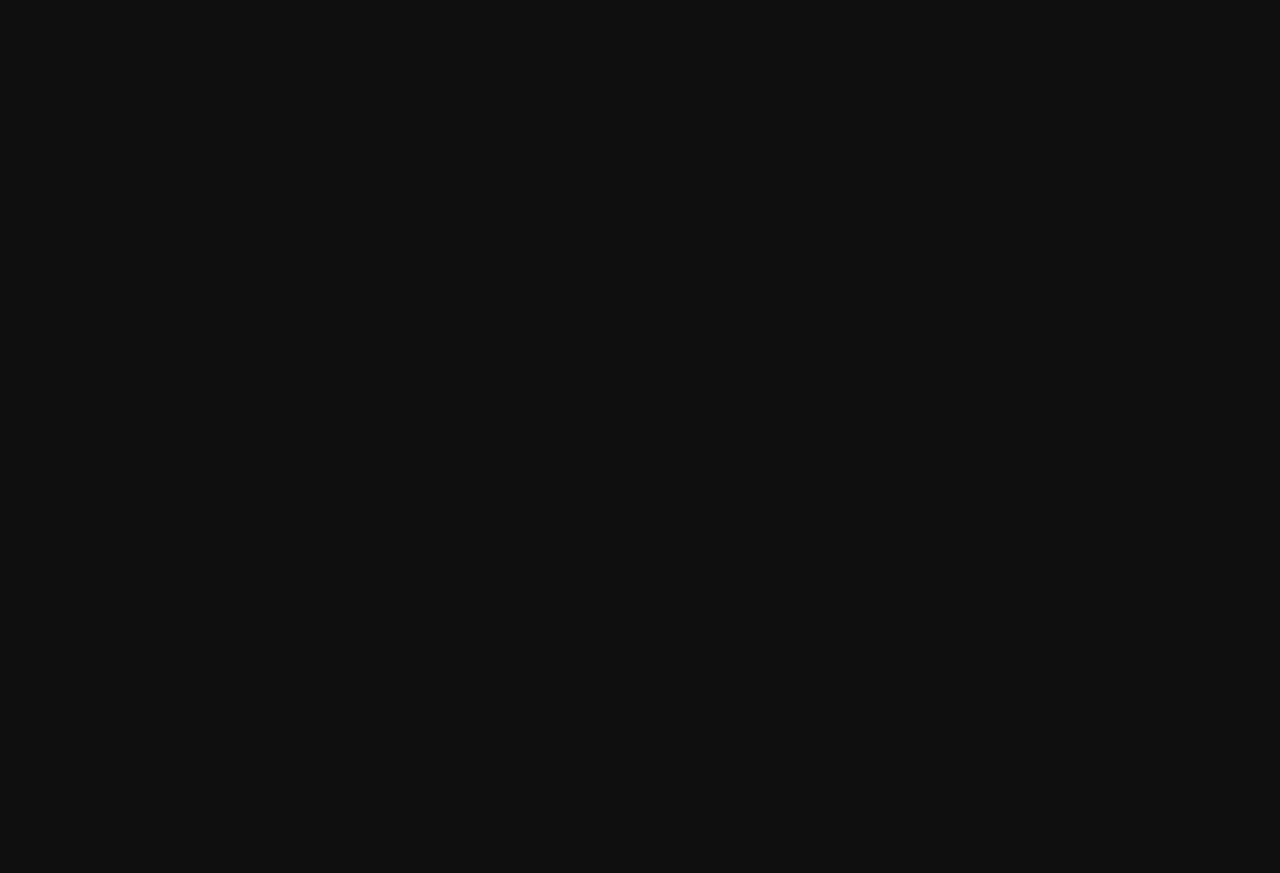
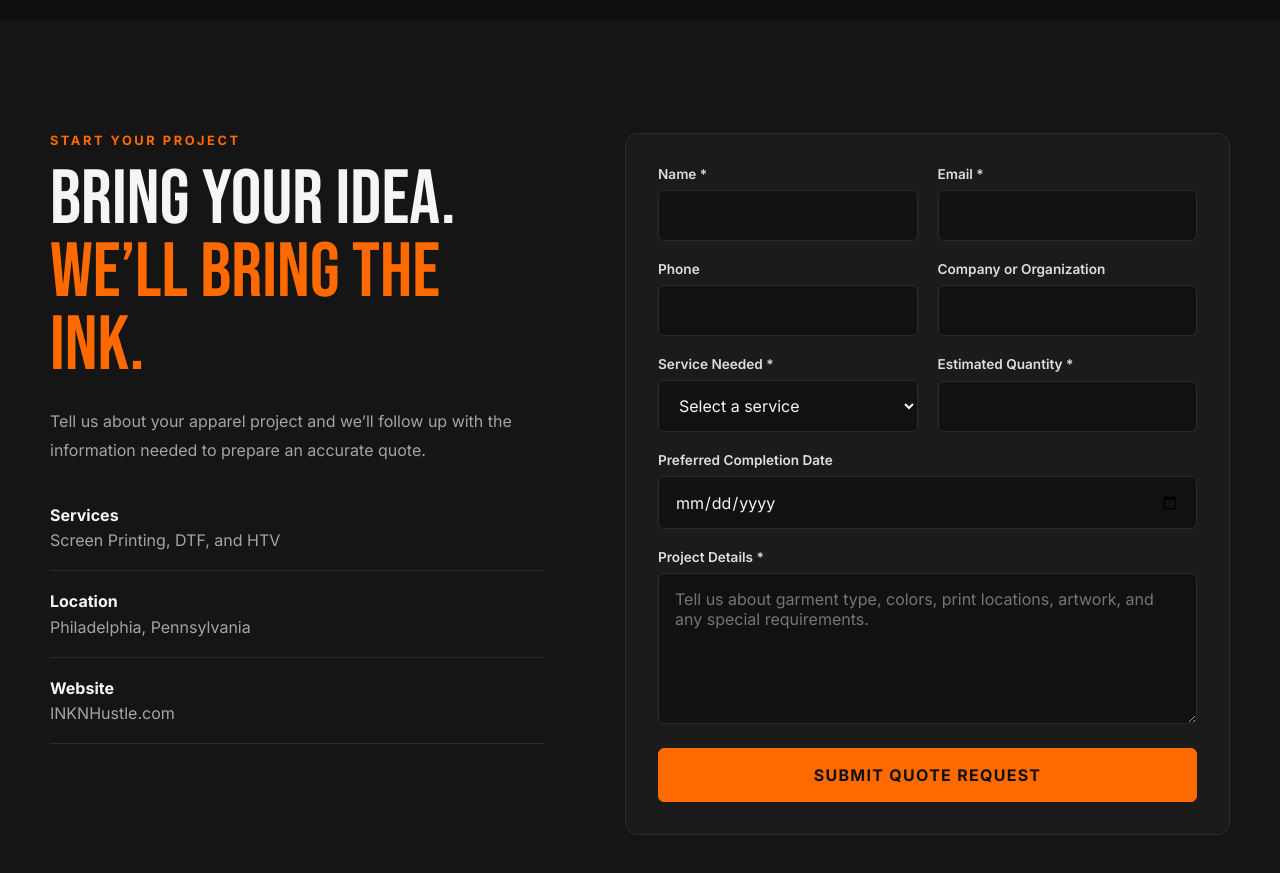
Before and after one commit to CharlieBrown3rd/inknhustle-os, a React (Vite) app: page / in a window 1280 px wide. Shown: the part 2660-3533 px from the top of the page. Before the commit the page ends 2681 px from the top, so only its background shows below. Built offline with nearby package versions, Linux system fonts and the light colour scheme.

Commit message:
Build responsive quote request form

```diff
--- a/src/App.css
+++ b/src/App.css
@@ -392,4 +392,172 @@
   .portfolio-card__visual {
     min-height: 240px;
   }
+}.contact {
+  padding: 7rem 2rem;
+  background: #151515;
 }
+
+.contact__container {
+  width: min(1180px, 100%);
+  margin: 0 auto;
+  display: grid;
+  grid-template-columns: 0.9fr 1.1fr;
+  gap: 5rem;
+  align-items: start;
+}
+
+.contact__eyebrow {
+  margin: 0 0 1rem;
+  color: var(--color-primary);
+  font-size: 0.8rem;
+  font-weight: 700;
+  letter-spacing: 0.2em;
+  text-transform: uppercase;
+}
+
+.contact__title {
+  margin: 0;
+  font-family: "Bebas Neue", sans-serif;
+  font-size: clamp(3rem, 6vw, 5rem);
+  font-weight: 400;
+  line-height: 0.95;
+}
+
+.contact__title span {
+  display: block;
+  color: var(--color-primary);
+}
+
+.contact__intro {
+  max-width: 560px;
+  margin: 1.5rem 0 2.5rem;
+  color: var(--color-muted);
+  line-height: 1.8;
+}
+
+.contact__details {
+  display: grid;
+  gap: 1.25rem;
+}
+
+.contact__details div {
+  display: grid;
+  gap: 0.35rem;
+  padding-bottom: 1.25rem;
+  border-bottom: 1px solid var(--color-border);
+}
+
+.contact__details strong {
+  color: var(--color-text);
+}
+
+.contact__details span {
+  color: var(--color-muted);
+}
+
+.contact-form {
+  padding: 2rem;
+  border: 1px solid var(--color-border);
+  border-radius: 12px;
+  background: #1b1b1b;
+}
+
+.contact-form__grid {
+  display: grid;
+  grid-template-columns: repeat(2, 1fr);
+  gap: 1.25rem;
+}
+
+.form-field {
+  display: grid;
+  gap: 0.5rem;
+}
+
+.form-field--full {
+  grid-column: 1 / -1;
+}
+
+.form-field label {
+  color: #dedede;
+  font-size: 0.85rem;
+  font-weight: 600;
+}
+
+.form-field input,
+.form-field select,
+.form-field textarea {
+  width: 100%;
+  border: 1px solid var(--color-border);
+  border-radius: 6px;
+  background: #111111;
+  color: var(--color-text);
+  padding: 0.9rem 1rem;
+  outline: none;
+  transition:
+    border-color 180ms ease,
+    box-shadow 180ms ease;
+}
+
+.form-field textarea {
+  resize: vertical;
+}
+
+.form-field input:focus,
+.form-field select:focus,
+.form-field textarea:focus {
+  border-color: var(--color-primary);
+  box-shadow: 0 0 0 3px rgba(255, 106, 0, 0.14);
+}
+
+.contact-form__button {
+  width: 100%;
+  min-height: 54px;
+  margin-top: 1.5rem;
+  border: 1px solid var(--color-primary);
+  border-radius: 6px;
+  background: var(--color-primary);
+  color: #111111;
+  font-weight: 800;
+  letter-spacing: 0.08em;
+  text-transform: uppercase;
+  cursor: pointer;
+  transition:
+    transform 180ms ease,
+    background-color 180ms ease;
+}
+
+.contact-form__button:hover {
+  transform: translateY(-2px);
+  background: #ff7a1a;
+}
+
+.contact-form__status {
+  margin: 1rem 0 0;
+  color: #dddddd;
+  line-height: 1.6;
+}
+
+@media (max-width: 900px) {
+  .contact__container {
+    grid-template-columns: 1fr;
+    gap: 3rem;
+  }
+}
+
+@media (max-width: 620px) {
+  .contact {
+    padding-inline: 1.25rem;
+  }
+
+  .contact-form {
+    padding: 1.25rem;
+  }
+
+  .contact-form__grid {
+    grid-template-columns: 1fr;
+  }
+
+  .form-field--full {
+    grid-column: auto;
+  }
+}
--- a/src/App.jsx
+++ b/src/App.jsx
@@ -3,6 +3,7 @@ import Button from "./components/Button/Button";
 import Navbar from "./components/Navbar/Navbar";
 import Portfolio from './sections/Portfolio/Portfolio';
 import Services from "./sections/Services/Services";
+import Contact from "./sections/Contact/Contact";
 function App() {
   return (
     <main>
@@ -30,6 +31,7 @@ function App() {
       </section>
       <Services/>
       <Portfolio/>
+      <Contact/>
     </main>
   );
 }
--- /dev/null
+++ b/src/sections/Contact/Contact.jsx
@@ -0,0 +1,191 @@
+import { useState } from "react";
+
+const initialFormData = {
+  name: "",
+  email: "",
+  phone: "",
+  company: "",
+  service: "",
+  quantity: "",
+  dueDate: "",
+  message: "",
+};
+
+function Contact() {
+  const [formData, setFormData] = useState(initialFormData);
+  const [status, setStatus] = useState("");
+
+  function handleChange(event) {
+    const { name, value } = event.target;
+
+    setFormData((currentFormData) => ({
+      ...currentFormData,
+      [name]: value,
+    }));
+  }
+
+  function handleSubmit(event) {
+    event.preventDefault();
+
+    setStatus("Your quote request is ready to be connected to email delivery.");
+    console.log("Quote request:", formData);
+  }
+
+  return (
+    <section className="contact" id="contact">
+      <div className="contact__container">
+        <div className="contact__content">
+          <p className="contact__eyebrow">Start Your Project</p>
+
+          <h2 className="contact__title">
+            Bring your idea. <span>We’ll bring the ink.</span>
+          </h2>
+
+          <p className="contact__intro">
+            Tell us about your apparel project and we’ll follow up with the
+            information needed to prepare an accurate quote.
+          </p>
+
+          <div className="contact__details">
+            <div>
+              <strong>Services</strong>
+              <span>Screen Printing, DTF, and HTV</span>
+            </div>
+
+            <div>
+              <strong>Location</strong>
+              <span>Philadelphia, Pennsylvania</span>
+            </div>
+
+            <div>
+              <strong>Website</strong>
+              <span>INKNHustle.com</span>
+            </div>
+          </div>
+        </div>
+
+        <form className="contact-form" onSubmit={handleSubmit}>
+          <div className="contact-form__grid">
+            <div className="form-field">
+              <label htmlFor="name">Name *</label>
+              <input
+                id="name"
+                name="name"
+                type="text"
+                value={formData.name}
+                onChange={handleChange}
+                autoComplete="name"
+                required
+              />
+            </div>
+
+            <div className="form-field">
+              <label htmlFor="email">Email *</label>
+              <input
+                id="email"
+                name="email"
+                type="email"
+                value={formData.email}
+                onChange={handleChange}
+                autoComplete="email"
+                required
+              />
+            </div>
+
+            <div className="form-field">
+              <label htmlFor="phone">Phone</label>
+              <input
+                id="phone"
+                name="phone"
+                type="tel"
+                value={formData.phone}
+                onChange={handleChange}
+                autoComplete="tel"
+              />
+            </div>
+
+            <div className="form-field">
+              <label htmlFor="company">Company or Organization</label>
+              <input
+                id="company"
+                name="company"
+                type="text"
+                value={formData.company}
+                onChange={handleChange}
+                autoComplete="organization"
+              />
+            </div>
+
+            <div className="form-field">
+              <label htmlFor="service">Service Needed *</label>
+              <select
+                id="service"
+                name="service"
+                value={formData.service}
+                onChange={handleChange}
+                required
+              >
+                <option value="">Select a service</option>
+                <option value="Screen Printing">Screen Printing</option>
+                <option value="DTF Printing">DTF Printing</option>
+                <option value="Heat Transfer Vinyl">
+                  Heat Transfer Vinyl
+                </option>
+                <option value="Not Sure">Not Sure Yet</option>
+              </select>
+            </div>
+
+            <div className="form-field">
+              <label htmlFor="quantity">Estimated Quantity *</label>
+              <input
+                id="quantity"
+                name="quantity"
+                type="number"
+                min="1"
+                value={formData.quantity}
+                onChange={handleChange}
+                required
+              />
+            </div>
+
+            <div className="form-field form-field--full">
+              <label htmlFor="dueDate">Preferred Completion Date</label>
+              <input
+                id="dueDate"
+                name="dueDate"
+                type="date"
+                value={formData.dueDate}
+                onChange={handleChange}
+              />
+            </div>
+
+            <div className="form-field form-field--full">
+              <label htmlFor="message">Project Details *</label>
+              <textarea
+                id="message"
+                name="message"
+                rows="6"
+                value={formData.message}
+                onChange={handleChange}
+                placeholder="Tell us about garment type, colors, print locations, artwork, and any special requirements."
+                required
+              />
+            </div>
+          </div>
+
+          <button className="contact-form__button" type="submit">
+            Submit Quote Request
+          </button>
+
+          {status && (
+            <p className="contact-form__status" role="status">
+              {status}
+            </p>
+          )}
+        </form>
+      </div>
+    </section>
+  );
+}
+
+export default Contact;
```
